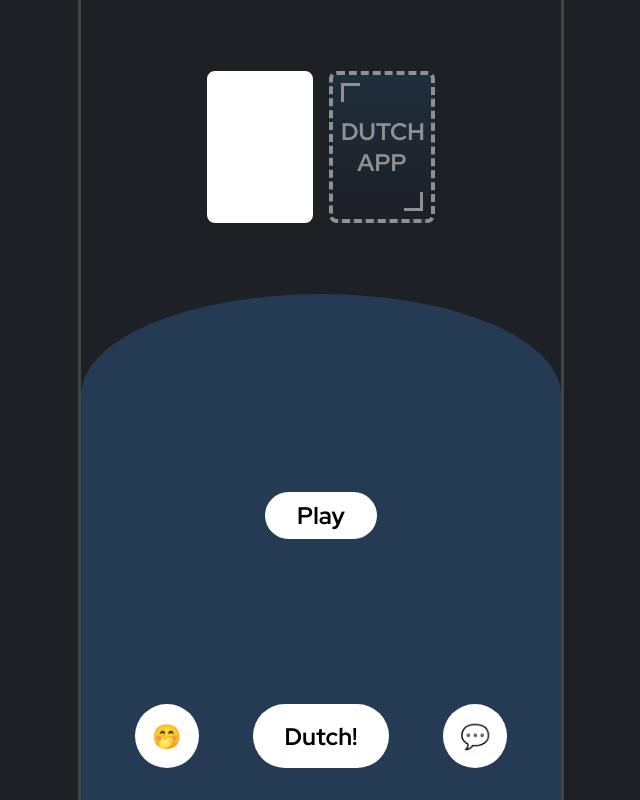
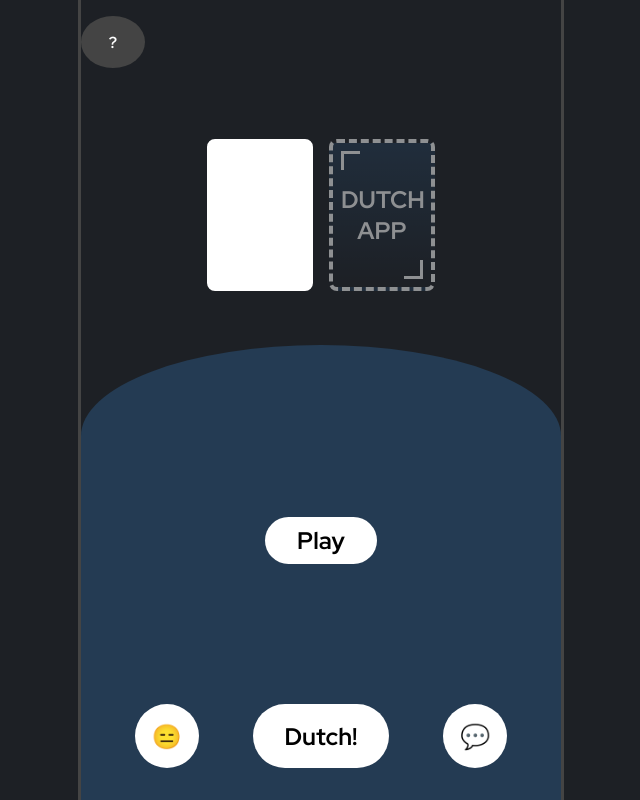
Before and after one commit to MisterAzix/dutch-app, a React (Create React App) app: page / in a window 1280 px wide. Shown: the whole page, without its empty margins (319-959 px from the left). Built offline with nearby package versions, Linux system fonts and the light colour scheme.

Commit message:
Rules button

```diff
--- a/src/components/NavBar/Navbar.jsx
+++ b/src/components/NavBar/Navbar.jsx
@@ -1,7 +1,7 @@
 import React, { useState } from "react";
 import styles from "./navbar.module.css";
 
-const myEmojis = ['🔥', '😝', '😳', '🙀', '🤩', '😸', '😎', '🤭', '🤪', '🤣', '😁'];
+const myEmojis = ['🔥', '😝', '😳', '🙀', '🤩', '😸', '😎', '🤭', '🤪', '🤣', '😁', '😒', '😔', '🧐', '😣', '😠', '🤗', '😶', '😑', '😲', '😮', '😓', '😥', '🤔', '😾'];
 
 export default function Navbar(props) {
     const [emoji, setEmoji] = useState(myEmojis[Math.floor(Math.random() * myEmojis.length)]);
--- /dev/null
+++ b/src/components/RulesButton/Rules.jsx
@@ -0,0 +1,10 @@
+import React from 'react';
+import styles from './rules.module.css';
+
+export default function Rules() {
+    return (
+        <button className={styles.btn}>
+        ?
+        </button>
+    )
+}
--- /dev/null
+++ b/src/components/RulesButton/rules.module.css
@@ -0,0 +1,17 @@
+.btn {
+    display: flex;
+    justify-content: center;
+    align-items: center;
+    margin: 1rem 0;
+    padding: 0;
+    border: none;
+    outline: none;
+    background-color: var(--tertiary--bg-color);
+    color: var(--primary-font-color);
+    height: 64px;
+    width: 64px;
+    border-radius: 50%;
+    font-family: var(--font);
+    font-size: 1rem;
+    cursor: pointer;
+}
--- a/src/pages/Home/Home.jsx
+++ b/src/pages/Home/Home.jsx
@@ -5,6 +5,7 @@ import Navbar from "../../components/NavBar/Navbar";
 import PlayerDeck from "../../components/PlayerDeck/PlayerDeck";
 import Card from "../../components/Card/Card";
 import Button from "../../components/Button/Button";
+import Rules from "../../components/RulesButton/Rules";
 
 const cardValues = [
     "A",
@@ -94,7 +95,9 @@ const Home = () => {
     };
 
     return (
+
         <div className={styles.container}>
+            <Rules className={styles.rules}/>
             <div className={styles.board}>
                 <Card
                     symbol={globalDeck[0]?.symbol}
--- a/src/pages/Home/home.module.css
+++ b/src/pages/Home/home.module.css
@@ -30,3 +30,7 @@
     background-color: var(--secondary--bg-color);
     border-radius: 50% 50% 0% 0% / 20% 20% 0% 0%;
 }
+
+.rules {
+    margin: 1rem 0;
+}
```
